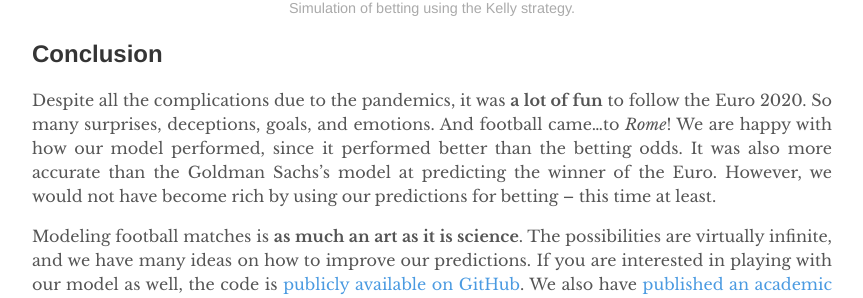
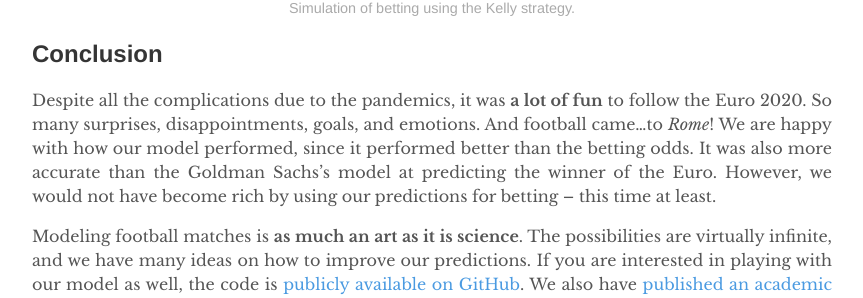
Before and after one commit to kickoffai/blog, a Jekyll site: the page built from _posts/2021-08-13-euro-2020-analysis.md, in a window 1280 px wide and 900 px high, scrolled down 3968 px. Shown: the part 294-592 px from the top of the window, without its empty margins (208-1071 px from the left). Built offline with Jekyll 4.4.1, drawn with Linux system fonts in a browser that asks for light colours; nearby versions of some CDN libraries; some of the changed text lies outside the part shown.

Commit message:
Correct Patrick's typos

```diff
--- a/_posts/2021-08-13-euro-2020-analysis.md
+++ b/_posts/2021-08-13-euro-2020-analysis.md
@@ -117,7 +117,7 @@ _Simulation of betting using the Kelly strategy._
 ## Conclusion
 
 Despite all the complications due to the pandemics, it was **a lot of fun** to follow the Euro 2020.
-So many surprises, deceptions, goals, and emotions.
+So many surprises, disappointments, goals, and emotions.
 And football came...to _Rome_!
 We are happy with how our model performed, since it performed better than the betting odds.
 It was also more accurate than the Goldman Sachs's model at predicting the winner of the Euro.
```
Also changed, not shown: other parts of _posts/2021-08-13-euro-2020-analysis.md (+1 -1 lines).
